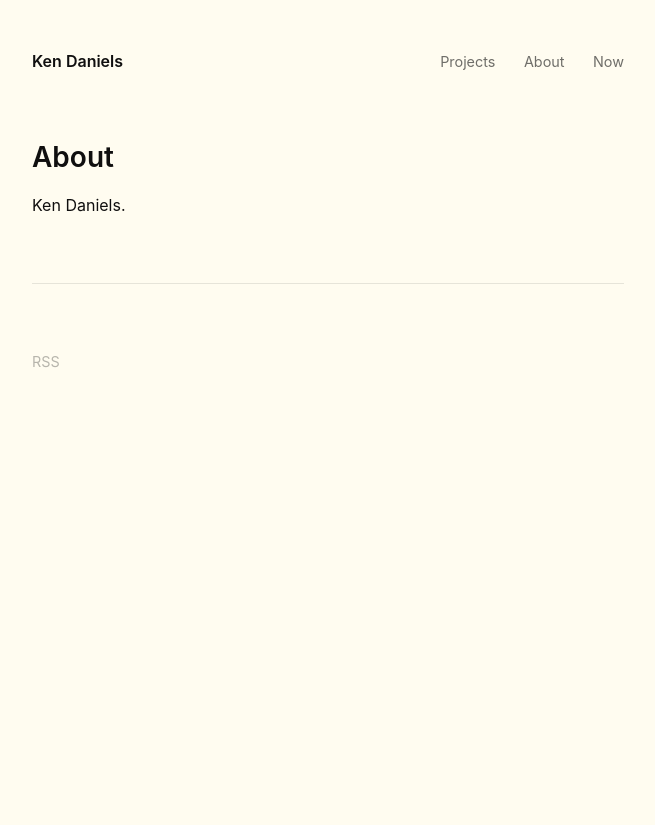
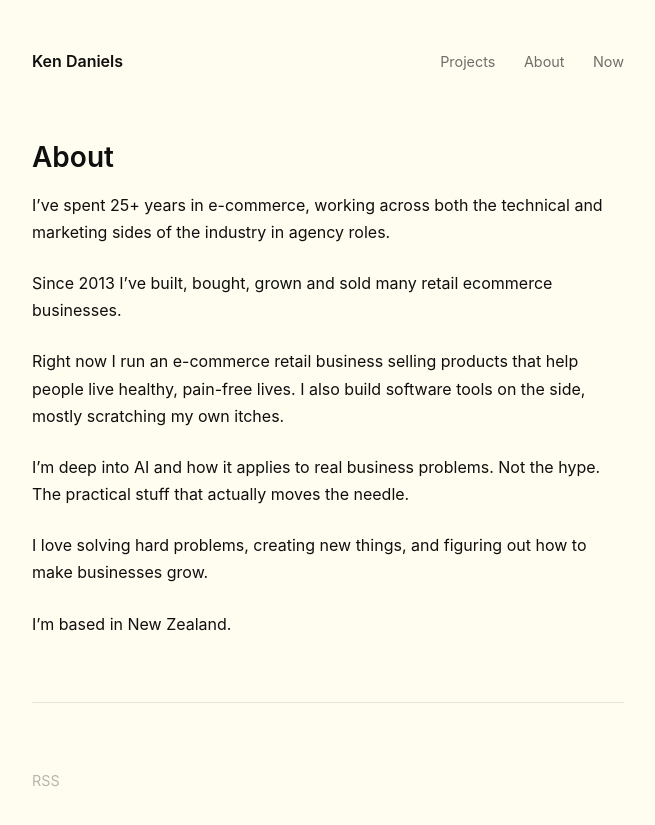
Before and after one commit to kendaniels/ksd.nz, a Jekyll site: the page built from about.md, in a window 1280 px wide. Shown: the top 825 px of the page, without its empty margins (312-967 px from the left). Built offline with Jekyll 4.4.1, drawn with Linux system fonts in a browser that asks for light colours.

Commit message:
vault backup: 2026-03-27 11:35:10

```diff
--- a/about.md
+++ b/about.md
@@ -4,4 +4,14 @@ title: About
 permalink: /about/
 ---
 
-Ken Daniels.
+I've spent 25+ years in e-commerce, working across both the technical and marketing sides of the industry in agency roles.
+
+Since 2013 I've built, bought, grown and sold many retail ecommerce businesses.
+
+Right now I run an e-commerce retail business selling products that help people live healthy, pain-free lives. I also build software tools on the side, mostly scratching my own itches.
+
+I'm deep into AI and how it applies to real business problems. Not the hype. The practical stuff that actually moves the needle.
+
+I love solving hard problems, creating new things, and figuring out how to make businesses grow.
+
+I'm based in New Zealand.
```
